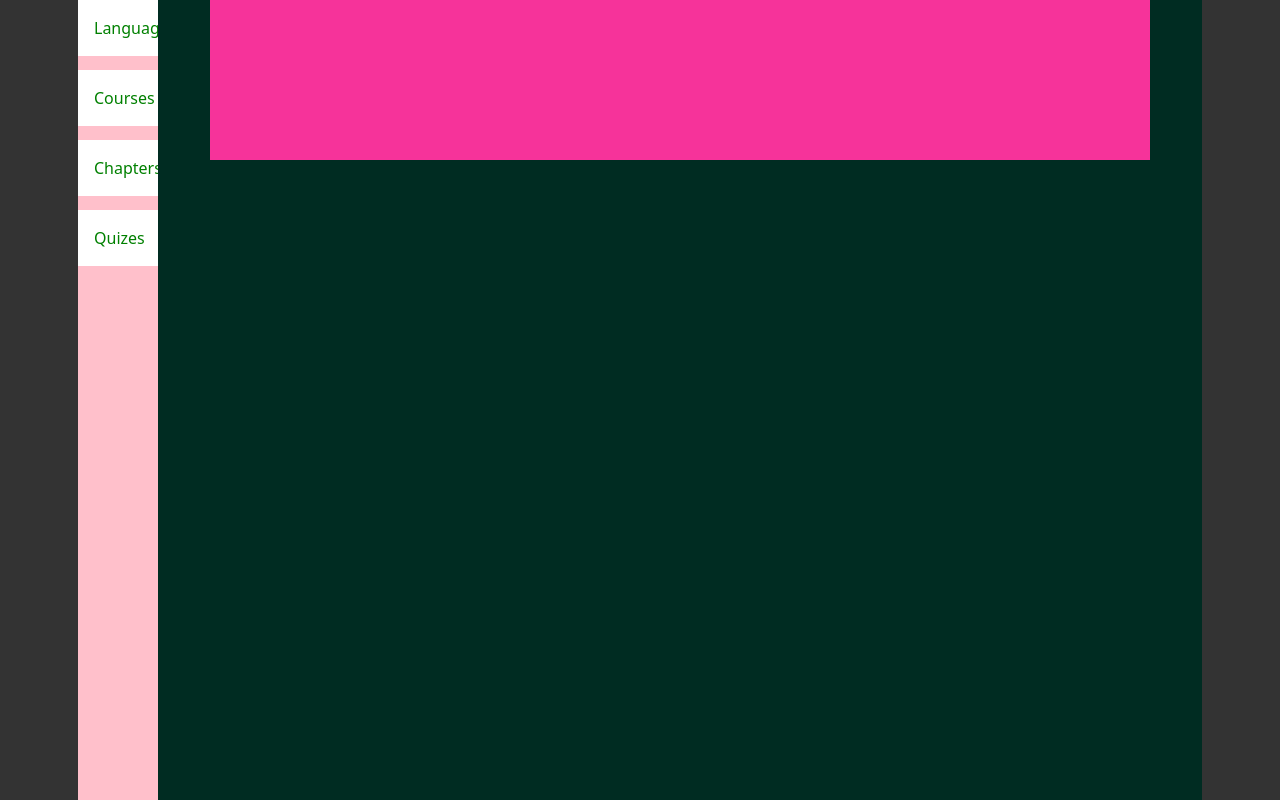
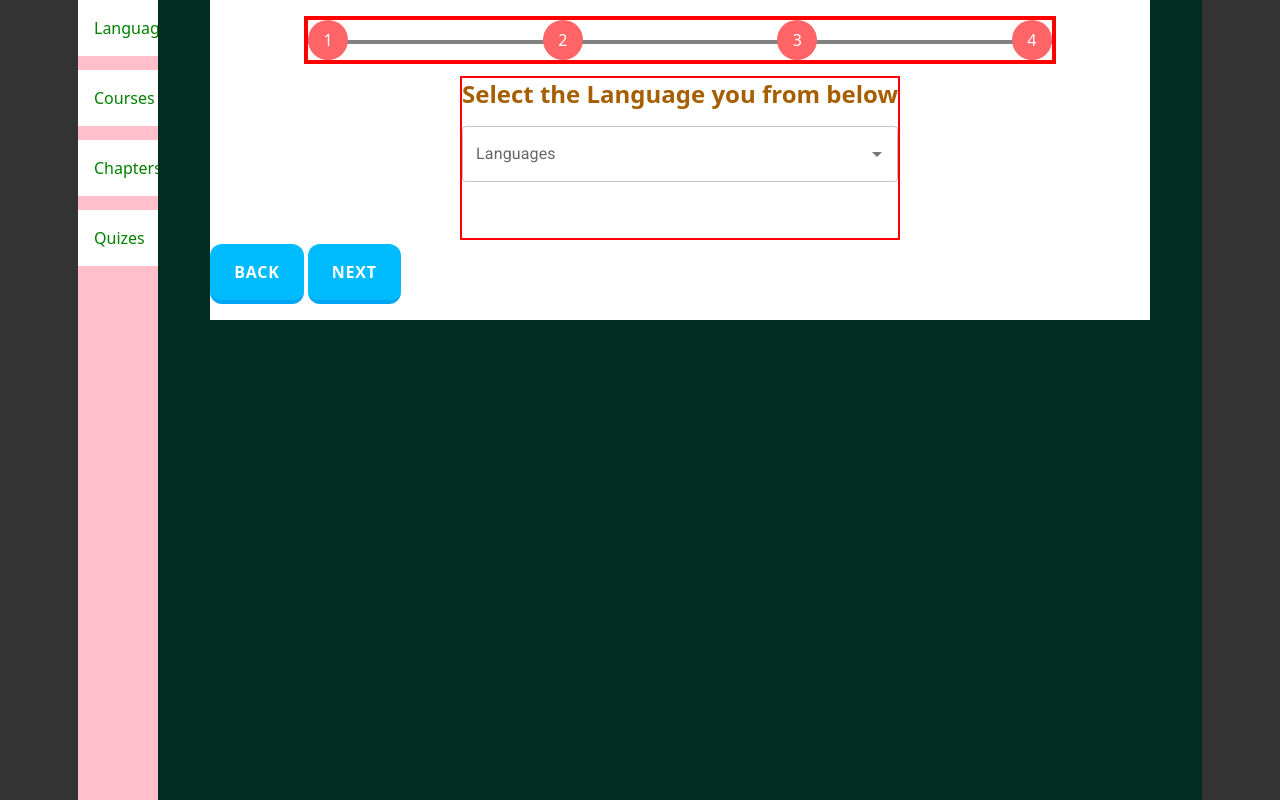
Before and after one commit to Sudhanshusingh315/duolingo-clone, a React (Vite) app in the folder frontend/: page /admin/quiz in a window 1280 px wide. Built offline with nearby package versions, Linux system fonts and the light colour scheme; no server answers.

Commit message:
quiz section stepper component

```diff
--- a/frontend/src/index.css
+++ b/frontend/src/index.css
@@ -83,34 +83,3 @@ button[variant="primary"] {
     aspect-ratio: 1/1;
     border-radius: 50%;
 }
-
-.test {
-    background-color: hsl(350, 100%, 88%);
-    margin-top: 1rem;
-}
-
-.test2 {
-    background-color: hsl(350, 90%, 78%);
-    position: relative;
-    left: -80px;
-    margin-top: 1rem;
-}
-.test3 {
-    background-color: hsl(350, 80%, 68%);
-    position: relative;
-    left: -110px;
-    margin-top: 1rem;
-}
-
-.test4 {
-    background-color: hsl(350, 70%, 58%);
-    position: relative;
-    left: -80px;
-    margin-top: 1rem;
-}
-.test5 {
-    background-color: hsl(350, 60%, 48%);
-    position: relative;
-    left: 0;
-    margin-bottom: 1rem;
-}
--- a/frontend/src/pages/admin/sections/QuizSection.jsx
+++ b/frontend/src/pages/admin/sections/QuizSection.jsx
@@ -1,5 +1,132 @@
-export default function QuizSection(){
-    return <div className="w-[90%] bg-pink-500 min-h-40 mx-auto">
+import { useEffect, useState } from "react";
+import "./styles.css";
+import { Autocomplete, TextField } from "@mui/material";
+import axios from "axios";
+import { constantsConfig } from "../../../constants";
+import ReactCountryFlag from "react-country-flag";
+export default function QuizSection() {
+    const [currentIndex, setCurrentIndex] = useState(0);
+    const [currentComponent, setCurrentComponent] = useState([
+        <Test1 />,
+        <Test2 />,
+        <Test3 />,
+        <Test4 />,
+    ]);
+    const steps = [];
+    for (let i = 0; i < 4; i++) {
+        steps.push(
+            <div
+                onClick={() => setCurrentIndex(i)}
+                key={i}
+                className="bg-red-400 w-10 aspect-square rounded-full flex justify-center items-center"
+            >
+                {i + 1}
+            </div>
+        );
+    }
+    const handleNext = () => {
+        if (currentIndex >= steps?.length - 1) return;
+        setCurrentIndex((prev) => prev + 1);
+    };
+    const handlePrev = () => {
+        if (currentIndex === 0) return;
+        setCurrentIndex((prev) => prev - 1);
+    };
+    console.log("currentIndex", currentIndex);
+    console.log("steps", steps);
+    return (
+        <div className="w-[90%] bg-white min-h-80 mx-auto py-4 flex flex-col gap-1">
+            {/* this will be the actual stepper component */}
+            <div className="relative border w-[80%] mx-auto isolate h-full">
+                <div className="flex justify-between items-center mx-auto border ">
+                    {steps?.map((element, index) => {
+                        return element;
+                    })}
+                    {/* top progress bar */}
+                    {/* four setps  */}
+                </div>
+                <div className="progress-bar"></div>
+            </div>
+            <div className="border max-w-[95%] mx-auto mt-2 flex-1">
+                {/* place where component will render */}
+                {currentComponent[currentIndex]}
+            </div>{" "}
+            <div className="flex gap-1">
+                <button
+                    className="text-black button"
+                    variant="primary"
+                    onClick={handlePrev}
+                >
+                    Back
+                </button>
+                <button
+                    className="text-black button"
+                    variant="primary"
+                    onClick={handleNext}
+                >
+                    Next
+                </button>
+            </div>
+        </div>
+    );
+}
 
-    </div>
-}
+const Test1 = () => {
+    const [availableLanguages, setAvailableLanguages] = useState([]);
+    const [language, setLanguage] = useState("");
+    useEffect(() => {
+        (async () => {
+            const {
+                data: { data },
+            } = await axios({
+                url: `${constantsConfig.BASE_URL}/api/language/languages`,
+            });
+            setAvailableLanguages(data);
+            console.log("data", data);
+        })();
+    }, []);
+    const handleChange = (e, value) => {
+        console.log("value", value);
+        setLanguage(value);
+    };
+    return (
+        <div className="font-bold text-yellow-700">
+            <div className="mb-4 text-2xl">
+                Select the Language you from below
+            </div>
+            <Autocomplete
+                options={availableLanguages}
+                getOptionLabel={(option) => option?.name || ""}
+                renderInput={(params) => {
+                    return <TextField {...params} label="Languages" />;
+                }}
+                value={language}
+                onChange={handleChange}
+            />
+            {language && (
+                <p className="justify-self-center">
+                    <ReactCountryFlag
+                        className="emojiFlag "
+                        style={{
+                            fontSize: "6em",
+                        }}
+                        countryCode={language?.code}
+                    />
+                </p>
+            )}
+        </div>
+    );
+};
+
+const Test2 = () => {
+    return <div className="font-bold text-yellow-700 ">Component 2</div>;
+};
+const Test3 = () => {
+    return <div className="font-bold text-yellow-700 ">Component 3</div>;
+};
+const Test4 = () => {
+    return <div className="font-bold text-yellow-700 ">Component 4</div>;
+};
+const test5 = () => {
+    return <div className="font-bold text-yellow-700 ">Component 5</div>;
+};
--- /dev/null
+++ b/frontend/src/pages/admin/sections/styles.css
@@ -0,0 +1,8 @@
+.progress-bar{
+    background-color: grey ;
+    width: 100%;
+    height: 4px;
+    position: absolute;
+    top: 50%;
+    z-index: -1;
+}
```
Also changed, not shown: 1 other file (tests, documents, lock files or other folders).
